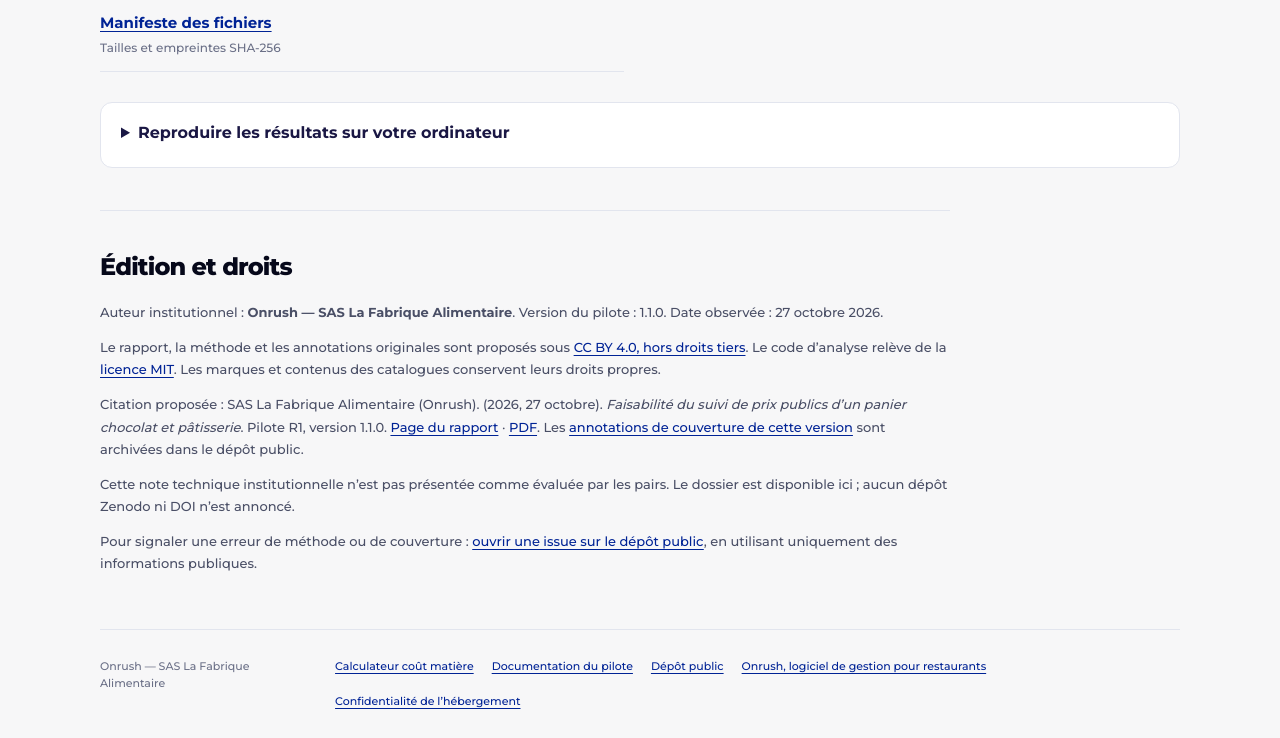
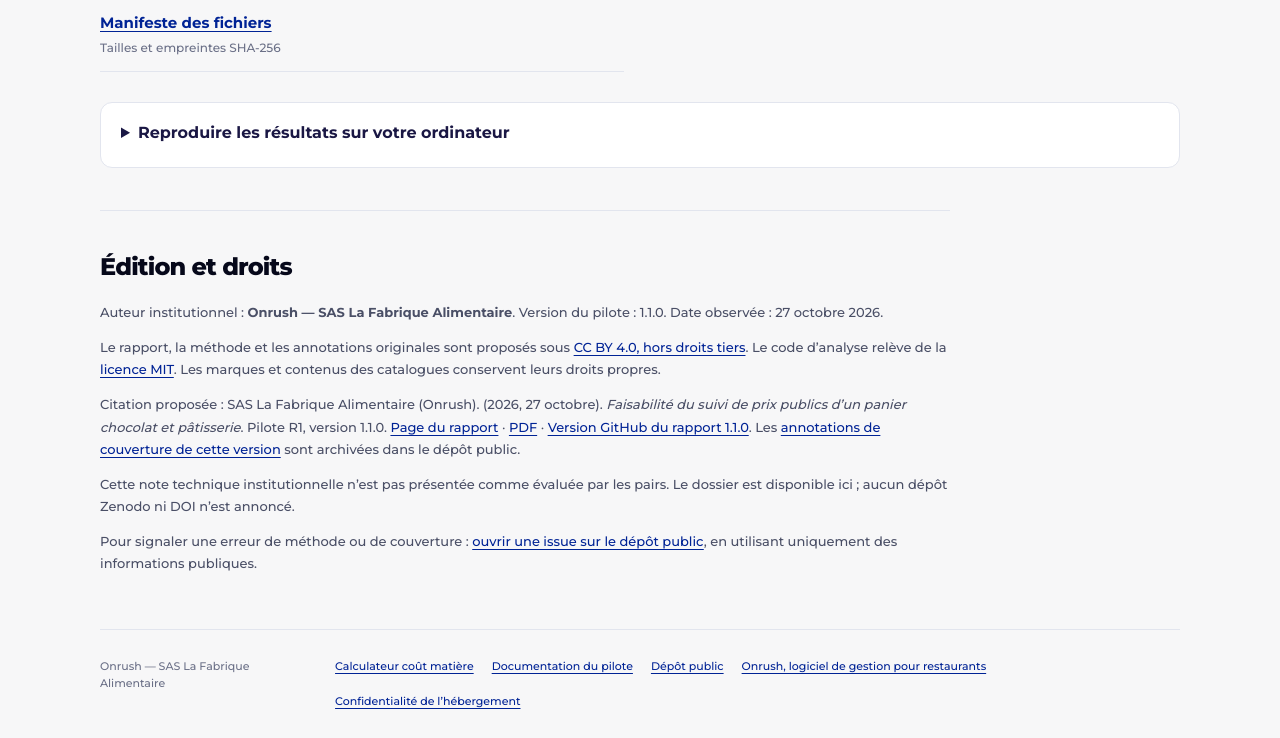
Before and after one commit to Cyrilquesnel/onrush-food-cost, a browser extension: page docs/observatoire-prix/index.html in a window 1280 px wide. Shown: the part 3106-3844 px from the top of the page. Drawn offline with Linux system fonts and the light colour scheme.

Commit message:
docs(recherche): relier la version GitHub du rapport R1

```diff
--- a/docs/observatoire-prix/index.html
+++ b/docs/observatoire-prix/index.html
@@ -226,7 +226,7 @@ python analyse_couverture.py couverture-r1.csv</code></pre>
       <h2 id="edition">Édition et droits</h2>
       <p>Auteur institutionnel : <strong>Onrush — SAS La Fabrique Alimentaire</strong>. Version du pilote : 1.1.0. Date observée : <time datetime="2026-10-27">27 octobre 2026</time>.</p>
       <p>Le rapport, la méthode et les annotations originales sont proposés sous <a href="LICENSE-CONTENUS.md">CC BY 4.0, hors droits tiers</a>. Le code d’analyse relève de la <a href="LICENSE-CODE.txt">licence MIT</a>. Les marques et contenus des catalogues conservent leurs droits propres.</p>
-      <p>Citation proposée : SAS La Fabrique Alimentaire (Onrush). (2026, 27 octobre). <cite>Faisabilité du suivi de prix publics d’un panier chocolat et pâtisserie</cite>. Pilote R1, version 1.1.0. <a href="https://cyrilquesnel.github.io/onrush-food-cost/observatoire-prix/">Page du rapport</a> · <a href="rapport-pilote-r1.pdf">PDF</a>. Les <a href="https://github.com/Cyrilquesnel/onrush-food-cost/blob/c084811a0df20773ff7cacb33c37482d6553af80/docs/observatoire-prix/couverture-r1.csv">annotations de couverture de cette version</a> sont archivées dans le dépôt public.</p>
+      <p>Citation proposée : SAS La Fabrique Alimentaire (Onrush). (2026, 27 octobre). <cite>Faisabilité du suivi de prix publics d’un panier chocolat et pâtisserie</cite>. Pilote R1, version 1.1.0. <a href="https://cyrilquesnel.github.io/onrush-food-cost/observatoire-prix/">Page du rapport</a> · <a href="rapport-pilote-r1.pdf">PDF</a> · <a href="https://github.com/Cyrilquesnel/onrush-food-cost/releases/tag/rapport-r1-v1.1.0">Version GitHub du rapport 1.1.0</a>. Les <a href="https://github.com/Cyrilquesnel/onrush-food-cost/blob/c084811a0df20773ff7cacb33c37482d6553af80/docs/observatoire-prix/couverture-r1.csv">annotations de couverture de cette version</a> sont archivées dans le dépôt public.</p>
       <p>Cette note technique institutionnelle n’est pas présentée comme évaluée par les pairs. Le dossier est disponible ici ; aucun dépôt Zenodo ni DOI n’est annoncé.</p>
       <p>Pour signaler une erreur de méthode ou de couverture : <a href="https://github.com/Cyrilquesnel/onrush-food-cost/issues">ouvrir une issue sur le dépôt public</a>, en utilisant uniquement des informations publiques.</p>
     </section>
```
Also changed, not shown: README.md.
